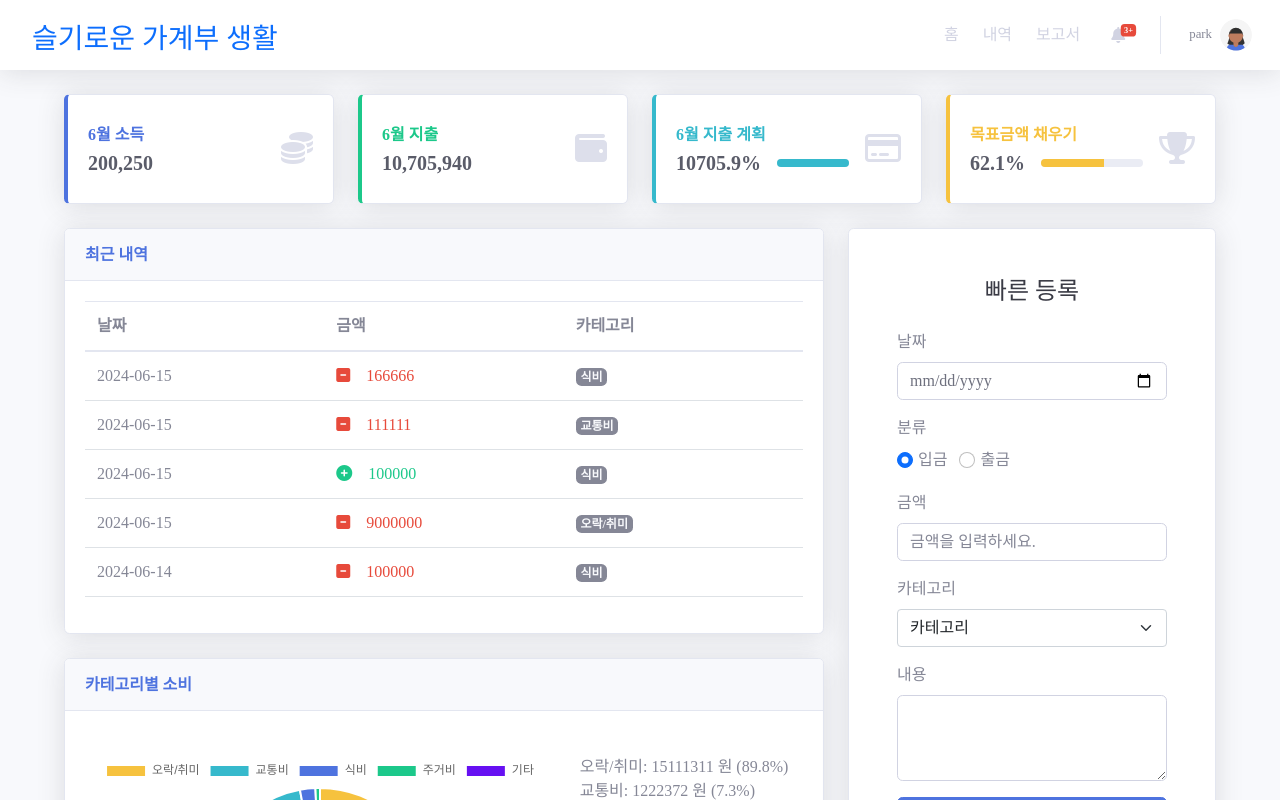
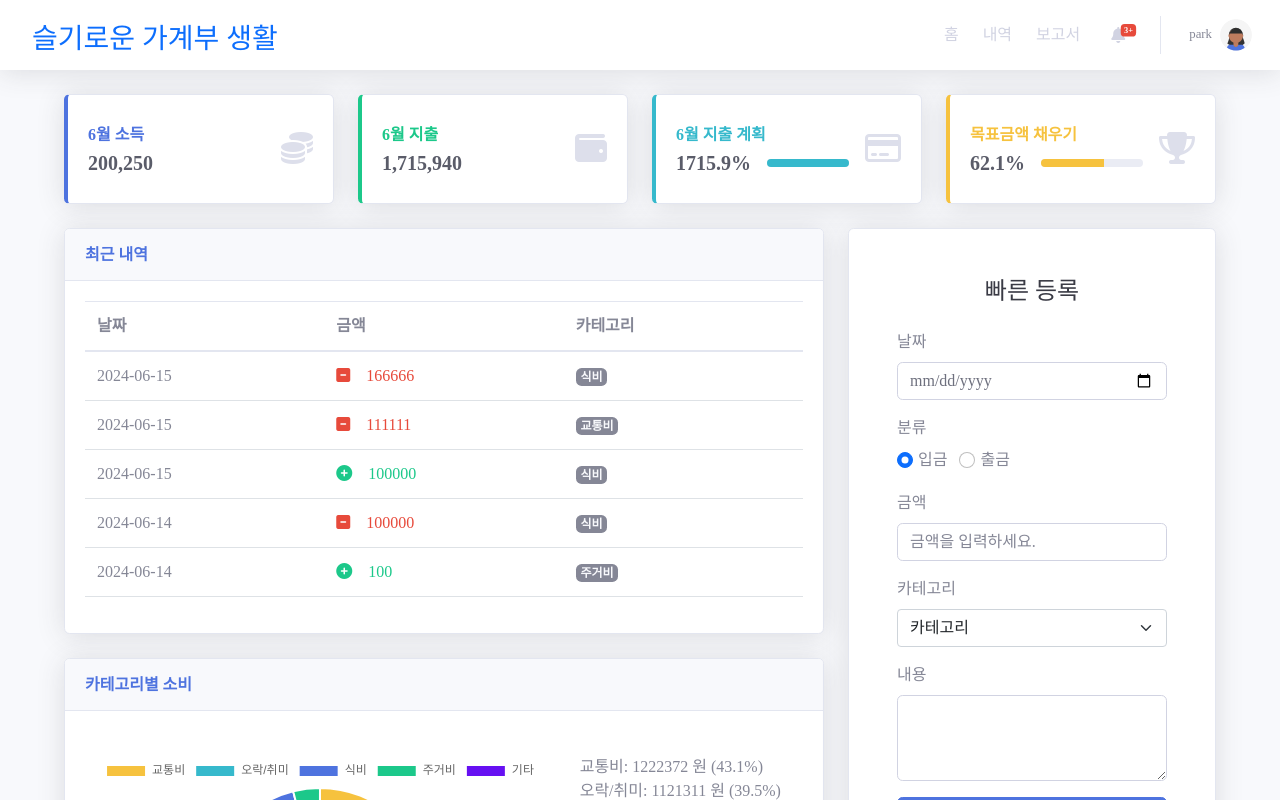
Before and after one commit to isj0228/sulgasaeng, a Vue app in the folder Skeleton_project/: page / in a window 1280 px wide. Shown: the top 800 px of the page. Built offline with nearby package versions, Linux system fonts and the light colour scheme; data requests are answered from the project's data file; a web font is replaced by a local one.

Commit message:
플랜카드_고쳤습니다

```diff
--- a/Skeleton_project/db-server/db.json
+++ b/Skeleton_project/db-server/db.json
@@ -98,14 +98,6 @@
       "desc": "밥"
     },
     {
-      "id": "84d9",
-      "date": "2024-05-09",
-      "type": "출금",
-      "amount": 5000000,
-      "category": "오락/취미",
-      "desc": "밥"
-    },
-    {
       "id": "2134",
       "date": "2024-06-12",
       "type": "출금",
@@ -178,12 +170,12 @@
       "desc": ""
     },
     {
-      "id": "c6c7",
-      "date": "2024-06-15",
+      "id": "d9d4",
+      "date": "2024-06-10",
       "type": "출금",
-      "amount": 9000000,
+      "amount": 10000,
       "category": "오락/취미",
-      "desc": ""
+      "desc": "재미"
     }
   ]
 }
--- a/Skeleton_project/src/components/card/PlanCard.vue
+++ b/Skeleton_project/src/components/card/PlanCard.vue
@@ -1,4 +1,5 @@
 <template>
+  <!-- 카드 컴포넌트 시작 -->
   <div class="card border-left-info shadow h-100 py-2" @mouseover="showButton = true" @mouseleave="showButton = false">
     <div class="card-body">
       <div class="row no-gutters align-items-center">
@@ -37,25 +38,26 @@
       </div>
     </div>
   </div>
+  <!-- 카드 컴포넌트 종료 -->
 </template>
 
 <script setup>
-// Vue 및 다른 라이브러리에서 필요한 모듈 및 함수 가져오기
+// Vue 및 다른 필요한 모듈 및 함수 가져오기
 import { ref, computed, onMounted, watch } from 'vue';
 import axios from 'axios';
 import { useBudgetStore } from '@/stores/budgetStore.js';
 
-// 반응형 데이터 속성을 위한 참조 생성
+// 반응형 데이터 속성에 대한 참조 생성
 const budgetStore = useBudgetStore();
 const expensesData = ref([]);
-const targetExpenses = ref(100000);
+const targetExpenses = ref(parseInt(localStorage.getItem('targetExpenses')) || 100000); // 로컬 저장소에서 초기화
 const showInputField = ref(false);
 const showButton = ref(false);
 
 // 현재 월 가져오기
 const month = new Date().getMonth() + 1;
 
-// JSON 서버에서 지출 데이터 가져오는 함수
+// JSON 서버에서 지출 데이터를 가져오는 함수
 const fetchExpensesData = async () => {
   try {
     const response = await axios.get('../../db-server/db.json');
@@ -67,7 +69,7 @@ const fetchExpensesData = async () => {
 
 // 가져온 지출 데이터를 기반으로 현재 월의 총 지출 계산
 const computeTotalOutcome = () => {
-  // 현재 월의 지출을 필터링하고 합산
+  // 현재 월의 지출 필터링 및 합산
   const currentMonthExpenses = expensesData.value.filter(expense => {
     const expenseDate = new Date(expense.date); // expense.date가 표준 형식이라고 가정
     return expenseDate.getMonth() + 1 === month && expense.type === '출금';
@@ -75,7 +77,7 @@ const computeTotalOutcome = () => {
   return currentMonthExpenses.reduce((acc, expense) => acc + parseFloat(expense.amount), 0);
 };
 
-// 총 지출 및 목표 지출을 기반으로 진행률 너비 및 값 계산
+// 진행률 막대의 너비와 값 계산
 const progressWidth = computed(() => {
   return `${((computeTotalOutcome() / targetExpenses.value) * 100).toFixed(1)}%`;
 });
@@ -101,7 +103,7 @@ const toggleInputField = () => {
 
 // 목표 지출 업데이트 함수
 const updateTargetExpenses = () => {
-  localStorage.setItem('targetExpenses', targetExpenses.value);
+  localStorage.setItem('targetExpenses', targetExpenses.value.toString());
 };
 
 // 컴포넌트가 마운트될 때 초기 지출 데이터 가져오기
```
